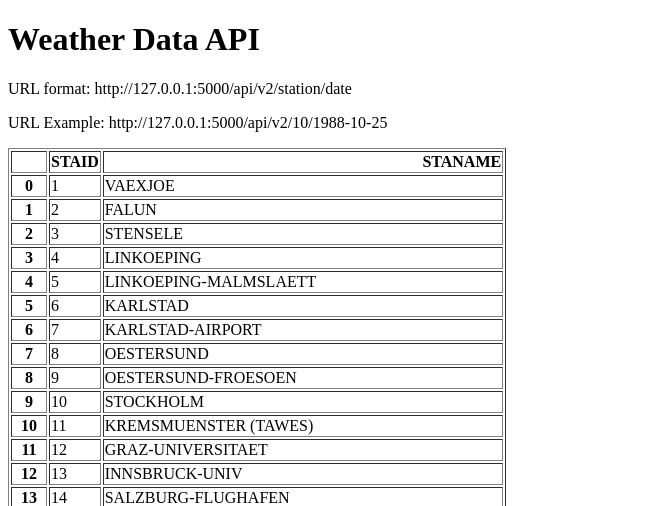
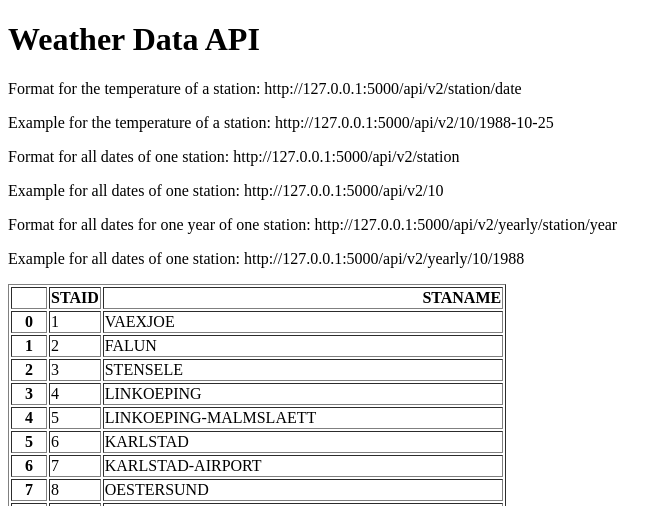
Before and after one commit to FireCoder1092/WeatherAPIapp, a Flask app: page / in a window 1280 px wide. Shown: the top 506 px of the page, without its empty margins (0-672 px from the left). Run offline with Flask 3, Linux system fonts and the light colour scheme.

Commit message:
Day 31: Add url endpoint for dates of year and years of stations

```diff
--- a/main.py
+++ b/main.py
@@ -20,6 +20,21 @@ def about(station, date):
             "date": date,
             "temperature": temperature}
 
+@app.route("/api/v2/<station>")
+def all_data(station):
+    filename = "data_small/TG_STAID" + str(station).zfill(6) + ".txt"
+    df = pd.read_csv(filename, skiprows=20, parse_dates=["    DATE"])
+    result = df.to_dict(orient="records")
+    return result
+
+@app.route("/api/v2/yearly/<station>/<year>")
+def yearly(station, year):
+    filename = "data_small/TG_STAID" + str(station).zfill(6) + ".txt"
+    df = pd.read_csv(filename, skiprows=20)
+    df["    DATE"] = df["    DATE"].astype(str)
+    result = df[df["    DATE"].str.startswith(str(year))].to_dict(orient="records")
+    return result
+
 
 if __name__ == "__main__":
     app.run(debug=True)
--- a/templates/home.html
+++ b/templates/home.html
@@ -6,8 +6,12 @@
 </head>
 <body>
     <h1>Weather Data API</h1>
-    <p>URL format: http://127.0.0.1:5000/api/v2/station/date</p>
-    <p>URL Example: http://127.0.0.1:5000/api/v2/10/1988-10-25</p>
+    <p>Format for the temperature of a station: http://127.0.0.1:5000/api/v2/station/date</p>
+    <p>Example for the temperature of a station: http://127.0.0.1:5000/api/v2/10/1988-10-25</p>
+    <p>Format for all dates of one station: http://127.0.0.1:5000/api/v2/station</p>
+    <p>Example for all dates of one station: http://127.0.0.1:5000/api/v2/10</p>
+    <p>Format for all dates for one year of one station: http://127.0.0.1:5000/api/v2/yearly/station/year</p>
+    <p>Example for all dates of one station: http://127.0.0.1:5000/api/v2/yearly/10/1988</p>
     {{data|safe}}
 </body>
 </html>
```
